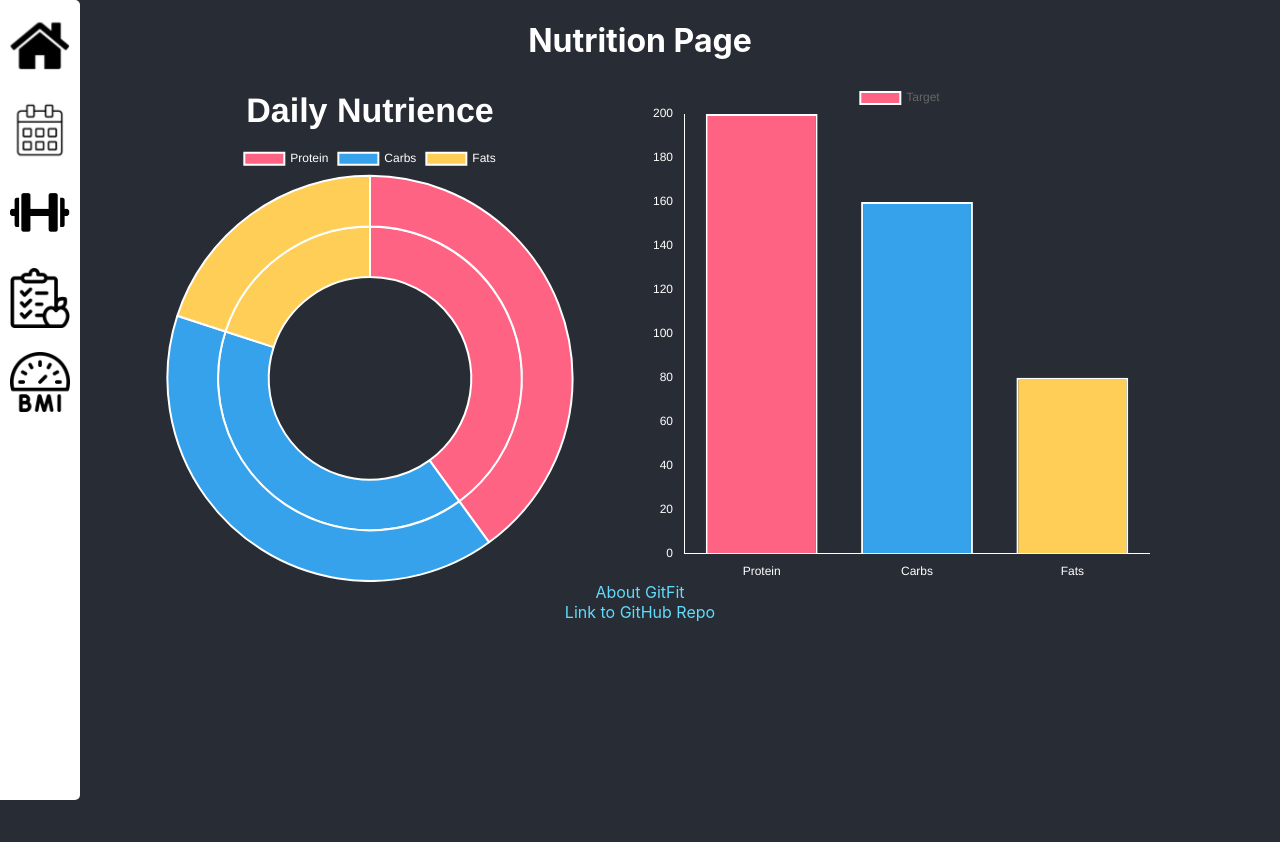
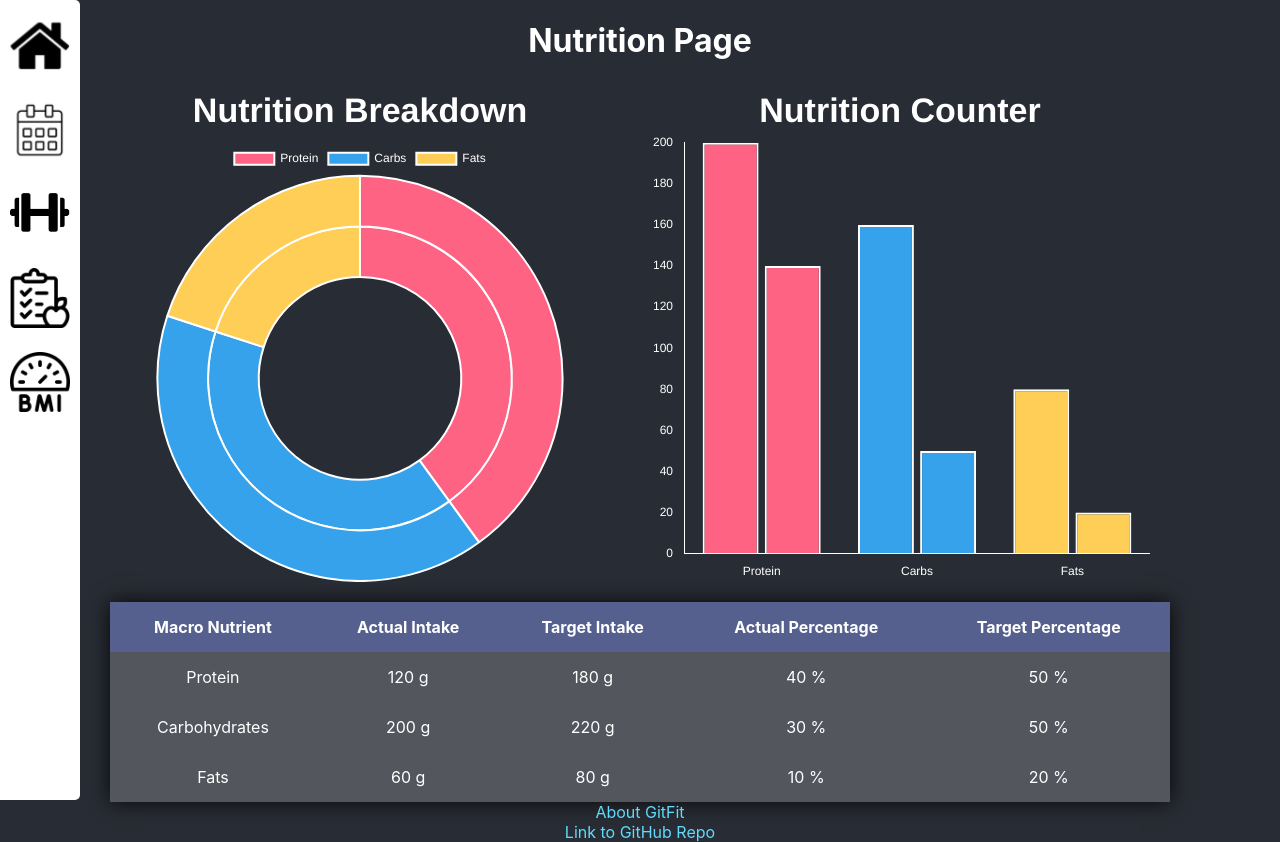
Before and after one commit to LukeSandsor/GitFit-App, a React (Create React App) app in the folder frontend/: page /#/nutrition in a window 1280 px wide. Before the commit the page ends 800 px from the top, so only its background shows below. Built offline with nearby package versions, Linux system fonts and the light colour scheme.

Commit message:
Table containing nutrition statistics

```diff
--- a/frontend/src/BarChart.js
+++ b/frontend/src/BarChart.js
@@ -12,7 +12,13 @@ function BarChart() {
                 backgroundColor: ["#FF6384", "#36A2EB", "#FFCE56"],
                 borderColor: 'white',
                 borderWidth: 2,
-                legend: {display: true}
+            },
+            {
+                label: "Current",
+                data: [140, 50, 20],
+                backgroundColor: ["#FF6384", "#36A2EB", "#FFCE56"],
+                borderColor: 'white',
+                borderWidth: 2,
             }
         ]
     }
@@ -38,6 +44,22 @@ function BarChart() {
                     color: 'white'
                 }
             }
+        },
+        plugins: {
+            title: {
+                display: true,
+                text: 'Nutrition Counter',
+                color: 'white',
+                font: {size: 34}
+            },
+            legend: {
+                display: false,
+                position: 'top',
+                align: 'center',
+                labels: {
+                    color: 'white'
+                }
+            }
         }
     }
 
--- a/frontend/src/DoughnutChart.js
+++ b/frontend/src/DoughnutChart.js
@@ -45,7 +45,7 @@ function DoughnutChart() {
         plugins: {
             title: {
                 display: true,
-                text: 'Daily Nutrience',
+                text: 'Nutrition Breakdown',
                 color: 'white',
                 font: {size: 34},
             },
--- a/frontend/src/Pages/NutritionPage.css
+++ b/frontend/src/Pages/NutritionPage.css
@@ -4,7 +4,7 @@
     grid-gap: 20px;
     /* margin-left: 200px; */
     margin: auto;
-    width: 1040px;
+    width: 1060px;
     justify-content: center;
 }
 
@@ -23,3 +23,55 @@
     width: 500px;
     border-radius: 10px;
 }
+
+.macro-table-container {
+    margin: auto;
+    justify-content: center;
+    padding-left: 10px;
+    padding-right: 10px;
+    padding-top: 20px;
+    width: 1060px;
+}
+
+.table-header {
+    background-color: white;
+    font-size: 20px;
+    color: black;
+}
+
+table {
+    width: 1060px;
+    border-collapse: collapse;
+    overflow: hidden;
+    box-shadow: 0 0 20px rgba(0, 0, 0, 0.852);
+}
+
+th, td {
+    padding: 15px;
+    background-color:rgba(255, 255, 255, 0.2);
+    color: #fff;
+    text-align: center;
+}
+
+thead th {
+    background-color: #55608f;
+}
+
+tbody tr :hover{
+    background-color: rgba(255, 255, 255, 0.3);
+}
+
+tbody td {
+    position: relative;
+}
+
+tbody td :hover ::before {
+    content: "";
+    position: absolute;
+    left: 0;
+    right: 0;
+    top: -9999px;
+    bottom: -9999px;
+    background-color: rgba(255,255,255,0.2);
+    z-index: -1;
+}
--- a/frontend/src/Pages/NutritionPage.js
+++ b/frontend/src/Pages/NutritionPage.js
@@ -18,6 +18,42 @@ function NutritionPage() {
                     <BarChart />
                 </div>
             </div>
+            <div className='macro-table-container'>
+                <table>
+                    <thead>
+                        <tr>
+                            <th>Macro Nutrient</th>
+                            <th>Actual Intake</th>
+                            <th>Target Intake</th>
+                            <th>Actual Percentage</th>
+                            <th>Target Percentage</th>
+                        </tr>
+                    </thead>
+                    <tbody>
+                        <tr>
+                            <td>Protein</td>
+                            <td>120 g</td>
+                            <td>180 g</td>
+                            <td>40 %</td>
+                            <td>50 %</td>
+                        </tr>
+                        <tr>
+                            <td>Carbohydrates</td>
+                            <td>200 g</td>
+                            <td>220 g</td>
+                            <td>30 %</td>
+                            <td>50 %</td>
+                        </tr>
+                        <tr>
+                        <td>Fats</td>
+                            <td>60 g</td>
+                            <td>80 g</td>
+                            <td>10 %</td>
+                            <td>20 %</td>
+                        </tr>
+                    </tbody>
+                </table>
+            </div>
         </div>
     )
 }
```
